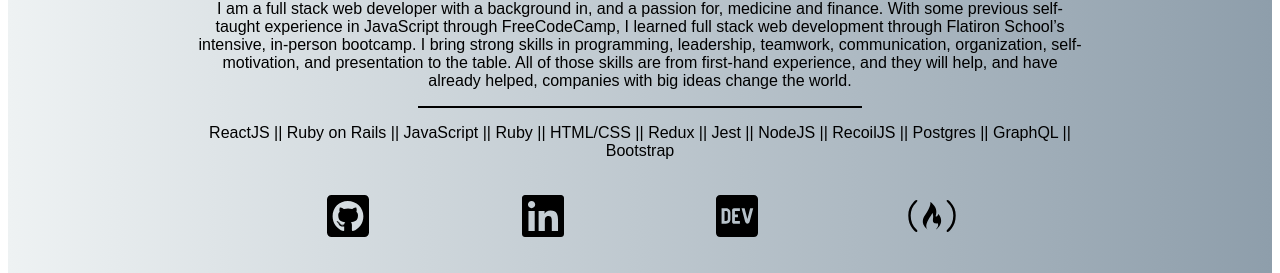
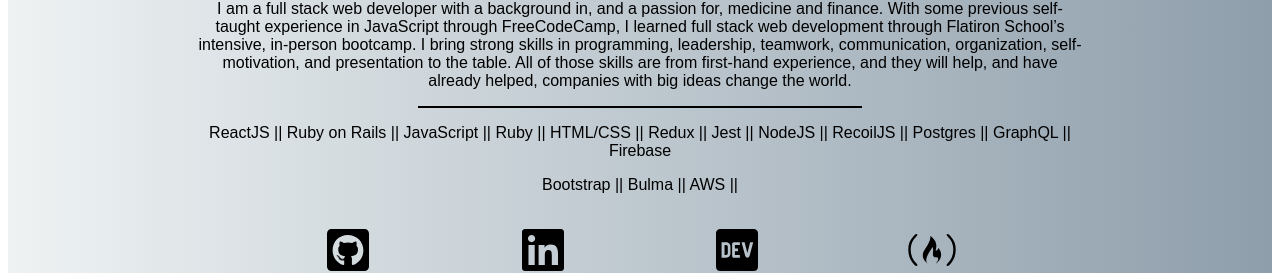
Before and after one commit to ShujaatAzim/Portfolio, a React (Create React App) app: page / in a window 1280 px wide. Shown: the part 481-754 px from the top of the page. Built offline with nearby package versions, Linux system fonts and the light colour scheme.

Commit message:
Changed some stuff on front page.

```diff
--- a/src/Pages/Home.js
+++ b/src/Pages/Home.js
@@ -21,7 +21,8 @@ const Home = () => {
               All of those skills are from first-hand experience, and they will help, and have already helped, companies with big ideas change the world.
             </p>
             <hr />
-            <p> ReactJS || Ruby on Rails || JavaScript || Ruby || HTML/CSS || Redux || Jest || NodeJS || RecoilJS || Postgres || GraphQL || Bootstrap </p>
+            <p> ReactJS || Ruby on Rails || JavaScript || Ruby || HTML/CSS || Redux || Jest || NodeJS || RecoilJS || Postgres || GraphQL || Firebase </p>
+            <p> Bootstrap || Bulma || AWS || </p>
           </div>
         </Grid>
         <Grid item xs={12}>
```
